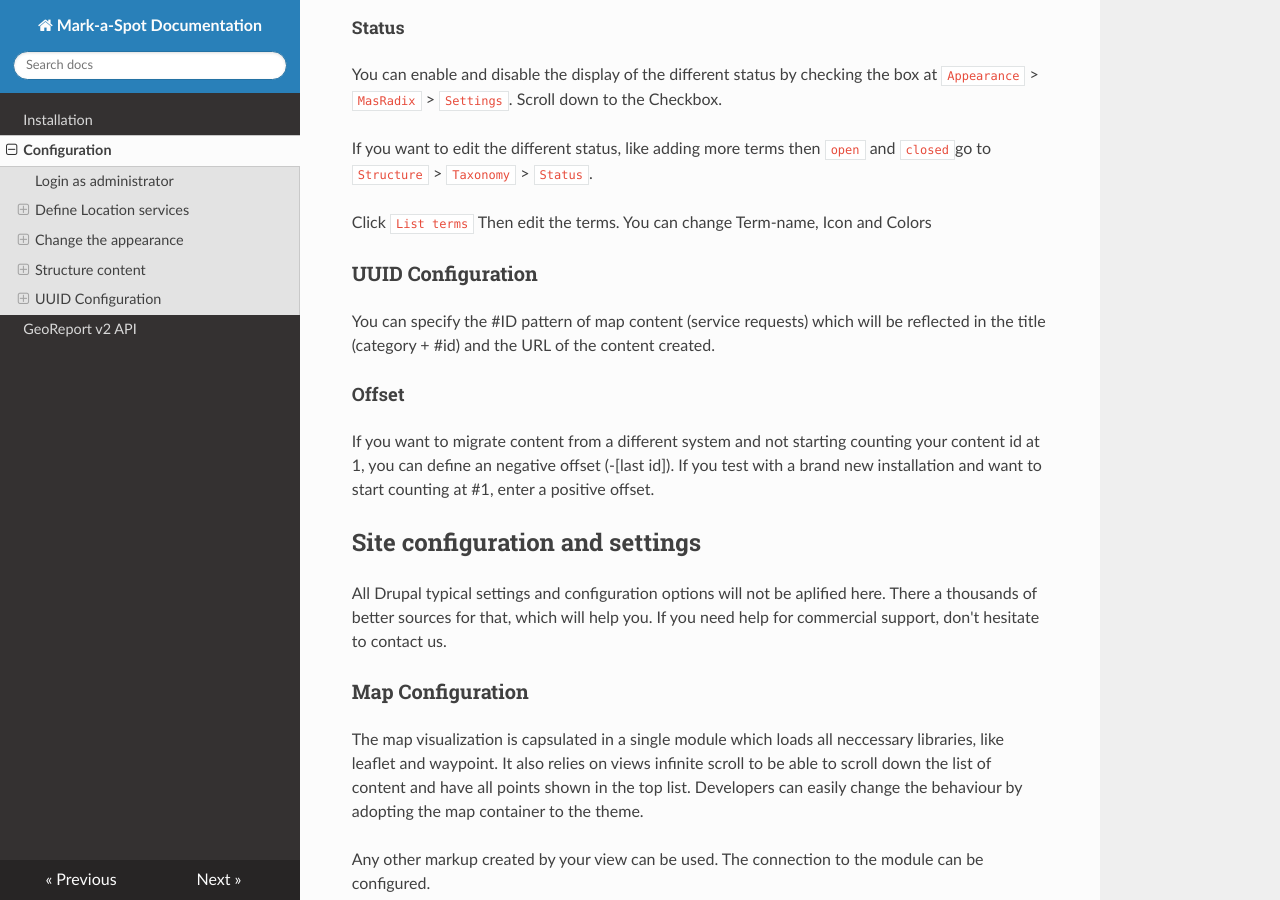
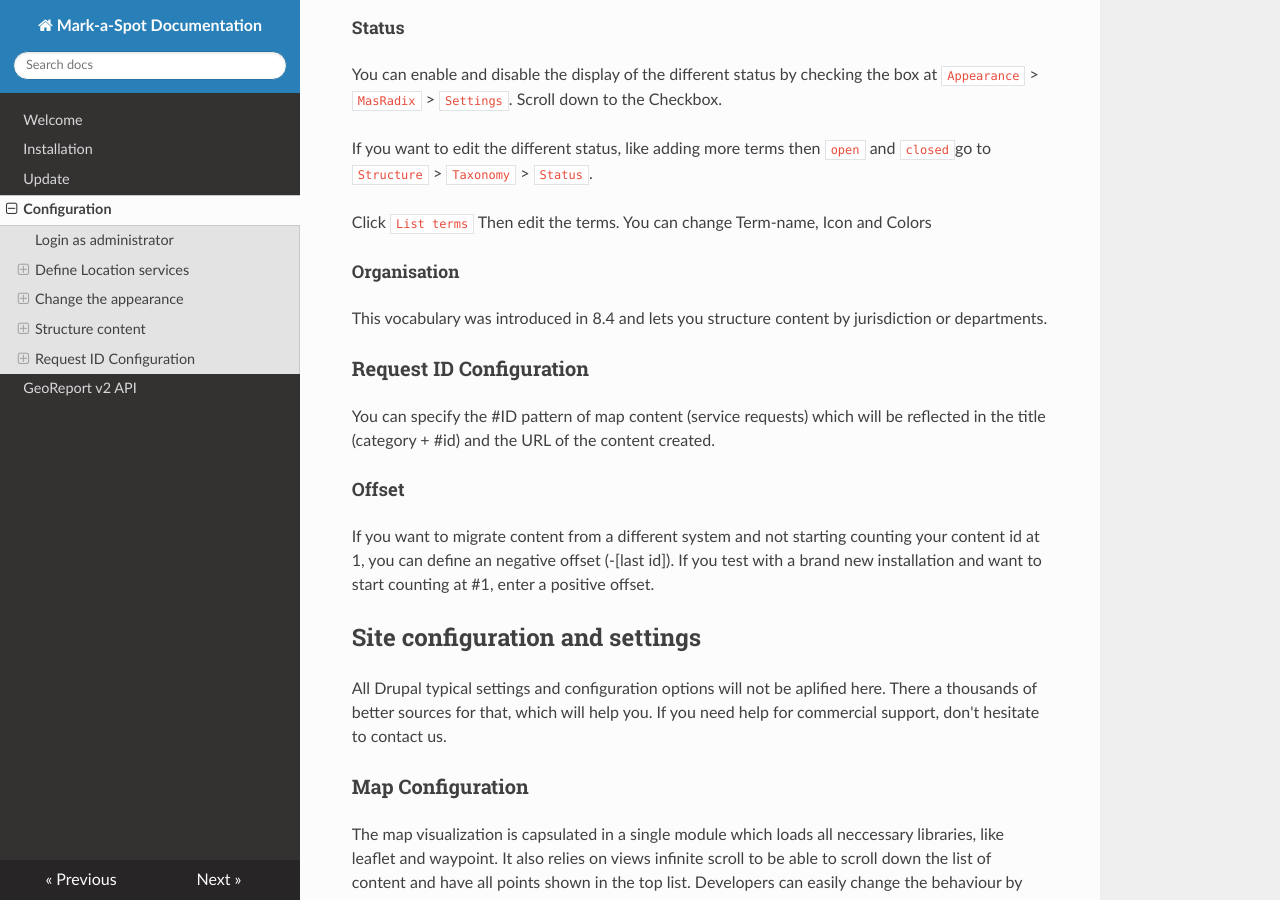
Before and after one commit to markaspot/docs, an MkDocs documentation site: the page built from docs/configuration.md, in a window 1280 px wide and 900 px high, scrolled down 4929 px. Built offline with MkDocs 1.6.1, drawn with Linux system fonts in a browser that asks for light colours; nearby versions of some CDN libraries; old or Windows-style settings are respelled for this version of MkDocs.

Commit message:
Add documentation for 8.4

```diff
--- a/docs/configuration.md
+++ b/docs/configuration.md
@@ -71,7 +71,11 @@ If you want to edit the different status, like adding more terms then `open` and
 
  Click `List terms` Then edit the terms. You can change Term-name, Icon and Colors
 
-### UUID Configuration
+##### Organisation
+This vocabulary was introduced in 8.4 and lets you structure content by jurisdiction or departments.
+
+
+### Request ID Configuration
 You can specify the #ID pattern of map content (service requests) which will be reflected in the title (category + #id) and the URL of the content created.
 
 #### Offset
--- a/mkdocs.yml
+++ b/mkdocs.yml
@@ -5,6 +5,8 @@ markdown_extensions:
   - markdown.extensions.admonition
   - markdown.extensions.nl2br
 pages:
-  - Installation: index.md
+  - Welcome: index.md
+  - Installation: installation.md
+  - Update: update.md
   - Configuration: configuration.md
   - GeoReport v2 API: api.md
```
Also changed, not shown: docs/index.md (+0 -36 lines), docs/installation.md (added, +37 -0 lines), docs/update.md (added, +32 -0 lines).
